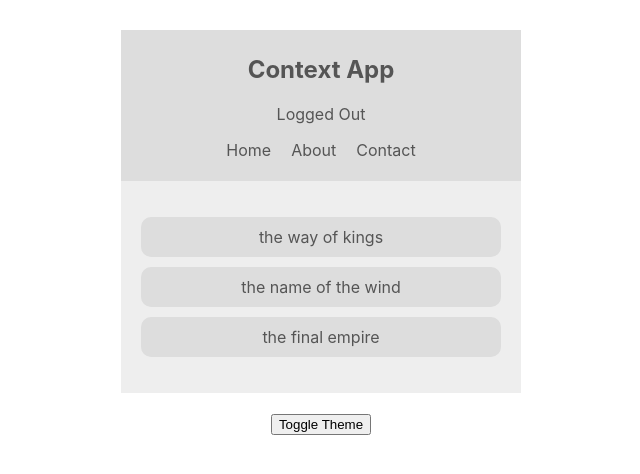
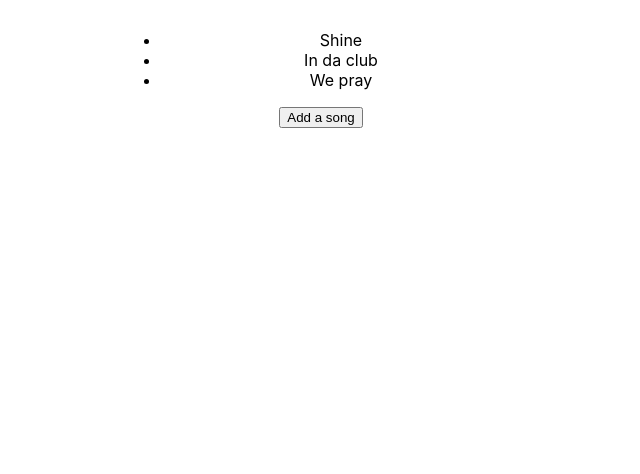
Before and after one commit to freddielumor/React-Context-Hooks, a React (Create React App) app: page / in a window 1280 px wide. Shown: the top 474 px of the page, without its empty margins (319-959 px from the left). Built offline with nearby package versions, Linux system fonts and the light colour scheme.

Commit message:
start converting to functional components with hooks

```diff
--- a/package.json
+++ b/package.json
@@ -8,7 +8,8 @@
     "@testing-library/user-event": "^7.1.2",
     "react": "^16.12.0",
     "react-dom": "^16.12.0",
-    "react-scripts": "3.3.0"
+    "react-scripts": "3.3.0",
+    "uuid": "^7.0.3"
   },
   "scripts": {
     "start": "react-scripts start",
--- a/src/App.js
+++ b/src/App.js
@@ -4,17 +4,19 @@ import Navbar from "./components/Navbar";
 import ThemeContextProvider from "./Context/ThemeContext";
 import AuthContextProvider from "./Context/AuthContext";
 import ThemeToggle from "./components/ThemeToggle";
+import SongList from "./components/SongList";
 
 function App() {
   return (
     <div className="App">
-      <ThemeContextProvider>
+      {/* <ThemeContextProvider>
         <AuthContextProvider>
           <Navbar />
           <BookList />
           <ThemeToggle />
         </AuthContextProvider>
-      </ThemeContextProvider>
+      </ThemeContextProvider> */}
+      <SongList />
     </div>
   );
 }
--- /dev/null
+++ b/src/components/SongList.js
@@ -0,0 +1,31 @@
+import React, { useState } from "react";
+import { v4 as uuidv4 } from "uuid";
+
+const SongList = () => {
+  const [songs, setSongs] = useState([
+    { id: 1, title: "Shine" },
+    { id: 2, title: "In da club" },
+    { id: 3, title: "We pray" },
+  ]);
+
+  const addSong = () => {
+    setSongs([...songs, { title: "new song", id: uuidv4() }]);
+  };
+
+  return (
+    <div className="song-list">
+      <ul>
+        {songs.map((song) => {
+          return (
+            <li key={song.id} id={song.id}>
+              {song.title}
+            </li>
+          );
+        })}
+      </ul>
+      <button onClick={addSong}>Add a song</button>
+    </div>
+  );
+};
+
+export default SongList;
```
Also changed, not shown: 1 other file (tests, documents, lock files or other folders).
